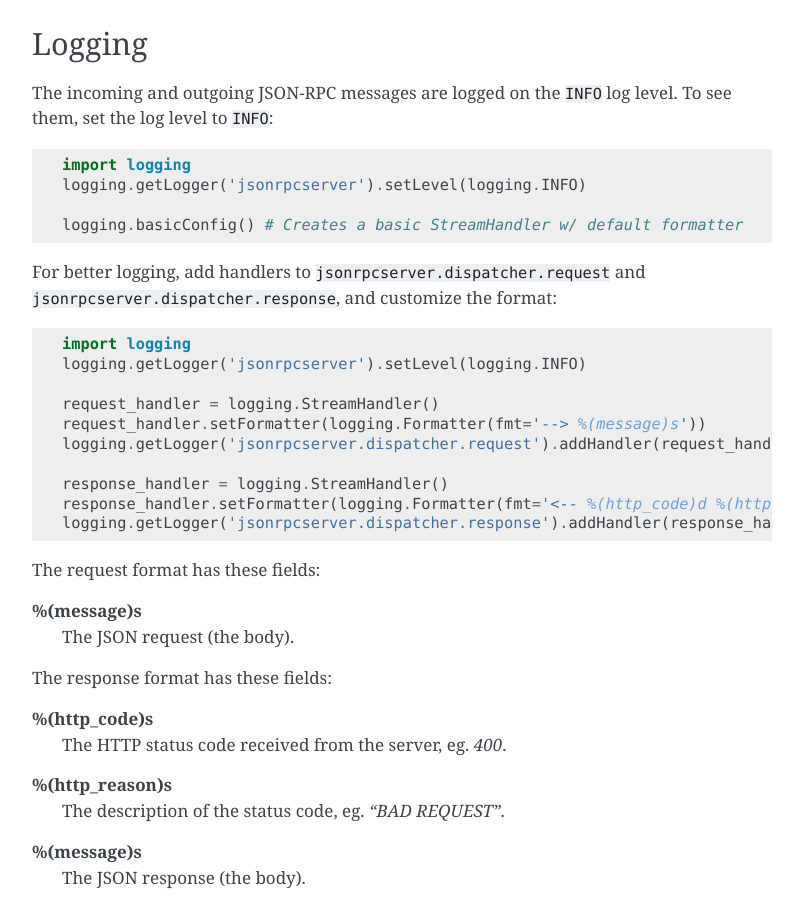
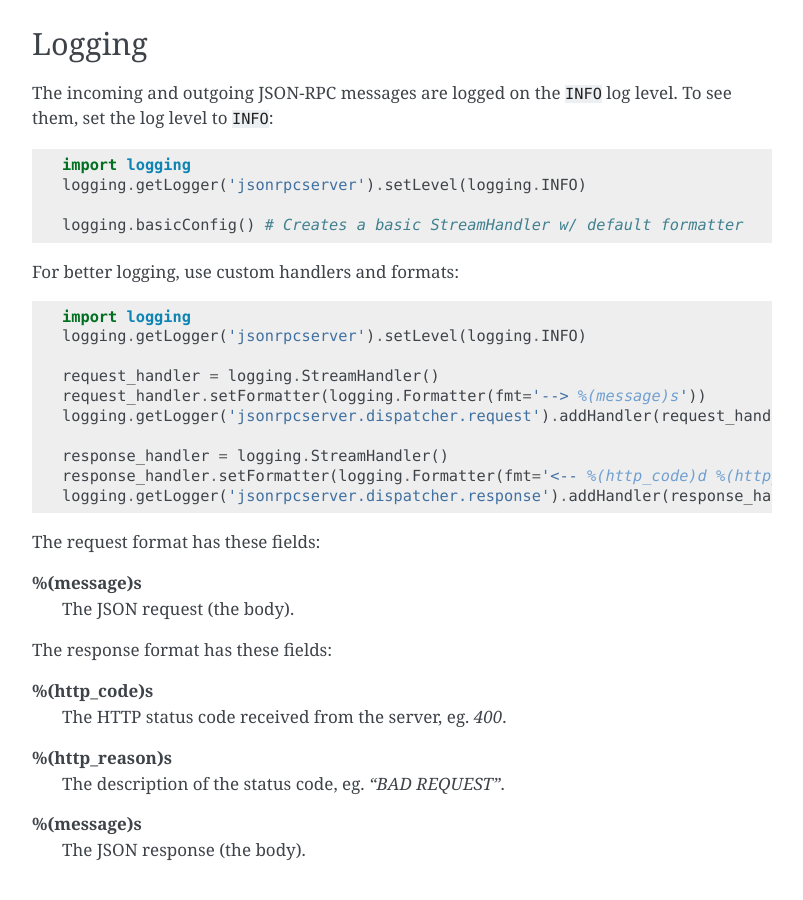
Before and after one commit to explodinglabs/jsonrpcserver, a Sphinx documentation site: the page built from doc/index.rst, in a window 1280 px wide and 900 px high, scrolled down 2233 px. Shown: the whole window, without its empty margins (238-1041 px from the left). Built offline with Sphinx 7.4.7, drawn with Linux system fonts in a browser that asks for light colours.

Commit message:
Documentation

```diff
--- a/doc/index.rst
+++ b/doc/index.rst
@@ -114,8 +114,7 @@ level. To see them, set the log level to ``INFO``::
 
     logging.basicConfig() # Creates a basic StreamHandler w/ default formatter
 
-For better logging, add handlers to ``jsonrpcserver.dispatcher.request`` and
-``jsonrpcserver.dispatcher.response``, and customize the format::
+For better logging, use custom handlers and formats::
 
     import logging
     logging.getLogger('jsonrpcserver').setLevel(logging.INFO)
```
